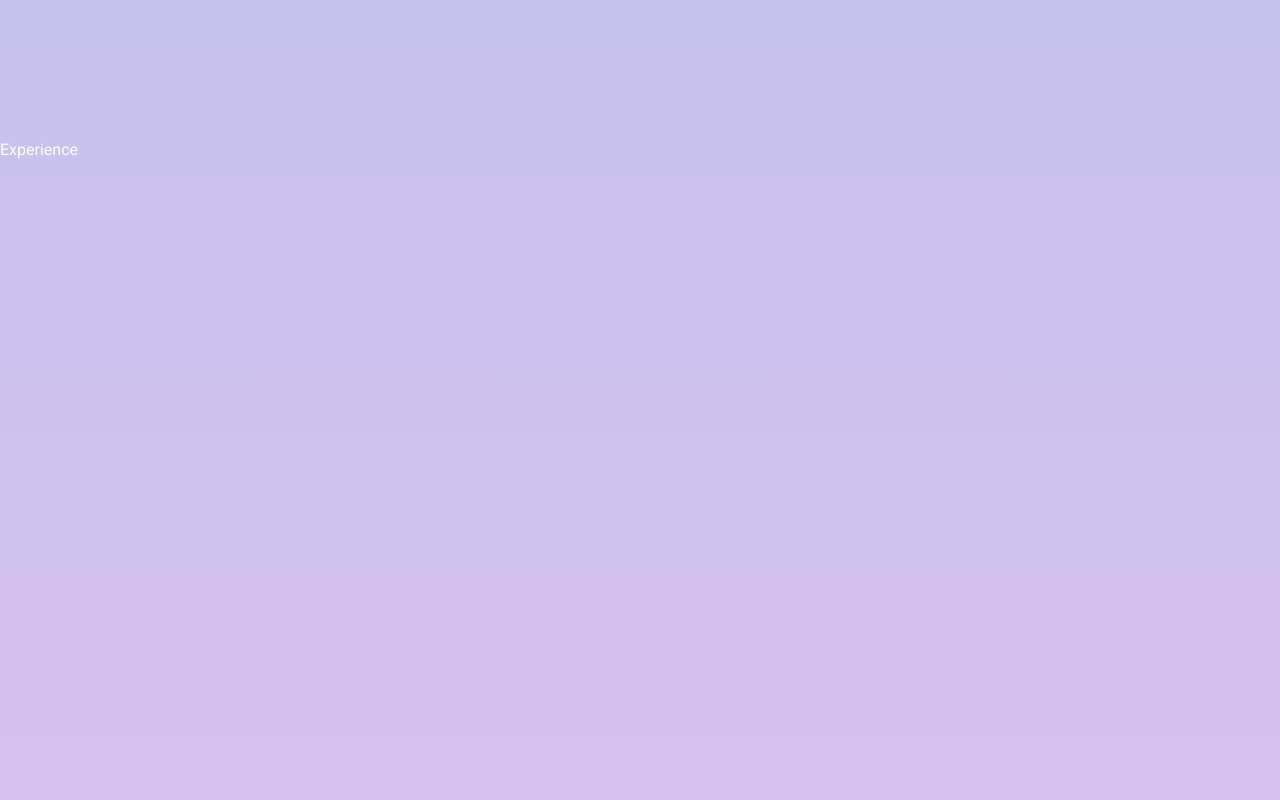
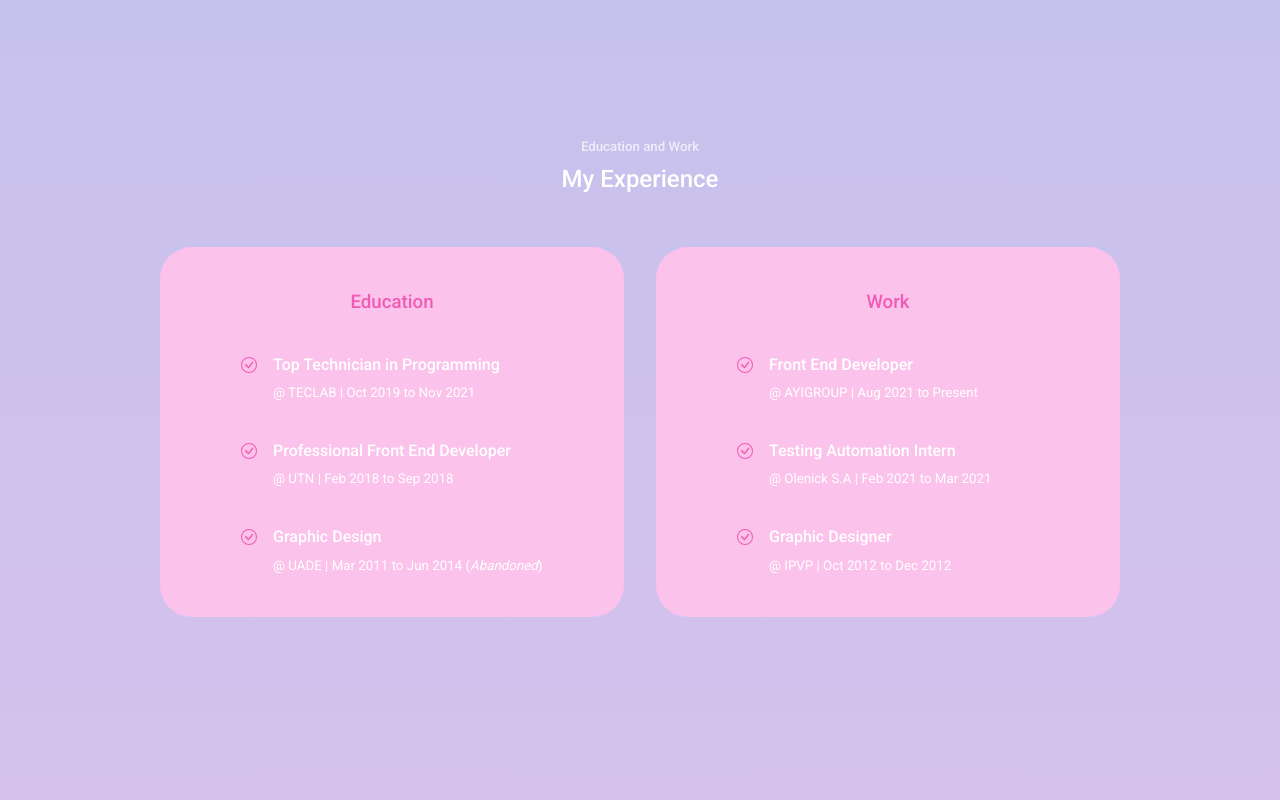
Before and after one commit to jimdiew/portfolio2022, a React (Create React App) app: page / in a window 1280 px wide. Shown: the part 1720-2520 px from the top of the page. Built offline with nearby package versions, Linux system fonts and the light colour scheme; a web font is replaced by a local one.

Commit message:
Experience section

```diff
--- a/src/components/experience/Experience.jsx
+++ b/src/components/experience/Experience.jsx
@@ -1,9 +1,67 @@
 import React from 'react'
 import './experience.css'
+import { BsCheckCircle } from 'react-icons/bs'
 
 const Experience = () => {
   return (
-   <section id='experience'>Experience</section>
+   <section id='experience'>
+    <h5>Education and Work</h5>
+    <h2>My Experience</h2>
+    <div className="container experience__container">
+      <div className="experience__education">
+        <h3>Education</h3>
+        <div className="experience__content">
+          <article className='experience__details'>
+            < BsCheckCircle className='experience__details-icon'/>
+            <div> <h4>Top Technician in Programming</h4>
+            <small>@ TECLAB</small>
+            <small  > | Oct 2019 to Nov 2021</small></div>
+
+          </article>
+          <article className='experience__details'>
+            < BsCheckCircle className='experience__details-icon'/>
+            <div> <h4>Professional Front End Developer</h4>
+            <small>@ UTN</small>
+            <small> | Feb 2018 to Sep 2018</small></div>
+
+          </article>
+          <article className='experience__details'>
+            < BsCheckCircle className='experience__details-icon'/>
+            <div><h4>Graphic Design</h4>
+            <small>@ UADE</small>
+            <small> | Mar 2011 to Jun 2014 (<i>Abandoned</i>) </small></div>
+
+          </article>
+        </div>
+      </div>
+      <div className="experience__work">
+      <h3>Work</h3>
+        <div className="experience__content">
+          <article className='experience__details'>
+            < BsCheckCircle className='experience__details-icon'/>
+            <div><h4>Front End Developer</h4>
+            <small>@ AYIGROUP</small>
+            <small> | Aug 2021 to Present</small></div>
+          </article>
+          <article className='experience__details'>
+            < BsCheckCircle className='experience__details-icon'/>
+            <div><h4>Testing Automation Intern</h4>
+            <small>@ Olenick S.A</small>
+            <small> | Feb 2021 to Mar 2021</small></div>
+
+          </article>
+          <article className='experience__details'>
+            < BsCheckCircle className='experience__details-icon'/>
+            <div><h4>Graphic Designer</h4>
+            <small>@ IPVP</small>
+            <small> | Oct 2012 to Dec 2012</small></div>
+
+          </article>
+        </div>
+      </div>
+
+    </div>
+   </section>
   )
 }
 
--- a/src/components/experience/experience.css
+++ b/src/components/experience/experience.css
@@ -0,0 +1,73 @@
+.experience__container{
+    display: grid;
+    grid-template-columns: 1fr 1fr;
+    gap: 2rem;
+}
+
+.experience__container > div {
+    background: var(--background);
+    padding: 2.4rem 5rem;
+    border-radius: 2rem;
+    border: 1px solid transparent;
+}
+
+.experience__container > div:hover {
+    background: var(--translucid);
+    color: var(--pink);
+    border: 1px solid var(--pink);
+    cursor: default;
+    transition: var(--transition);
+}
+
+.experience__container > div h3 {
+    text-align: center;
+    margin-bottom: 2rem;
+    color: var(--pink);
+}
+
+.experience__content {
+    display: grid;
+    grid-template-columns: 1fr;
+    row-gap: 2rem;
+    margin-left: auto;
+    margin-right: auto;
+}
+
+.experience__details{
+    display: flex;
+    gap:1rem;
+}
+
+.experience__details-icon{
+    margin-top: 6px;
+    color: var(--pink);
+}
+
+/* MEDIA QUERIES (MEDIUM) */
+@media screen and (max-width: 1024px) {
+   .experience__container {
+    grid-template-columns: 1fr;
+   }
+
+   .experience__container > div {
+    width: 80%;
+    padding: 2rem;
+    margin: 0 auto;
+   }
+
+   .experience__content{
+    padding: 1rem 2rem;
+   }
+  }
+
+  /* MEDIA QUERIES (SMALL) */
+  @media screen and (max-width: 600px) {
+    .experience__container{
+        gap: 1rem;
+    }
+
+    .experience__container > div{
+        width: 100%;
+        padding: 2rem 1rem;
+    }
+  }
```
